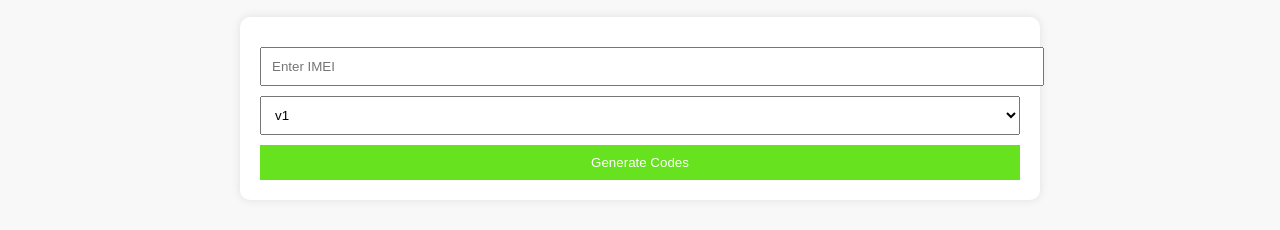
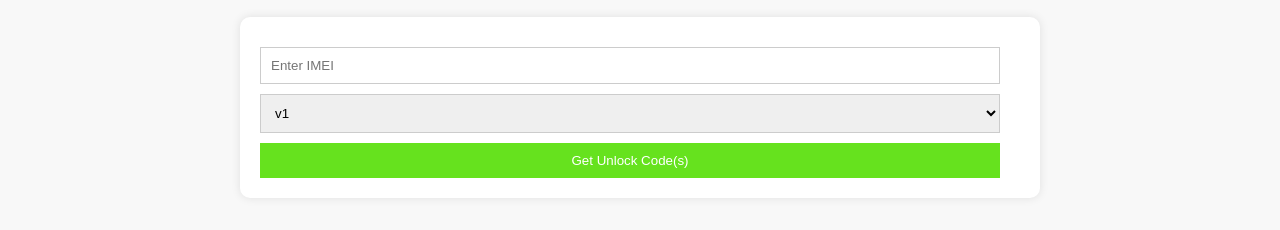
Before and after one commit to JoshAtticus/HCCWEB, a plain HTML site: page index.html in a window 1280 px wide. Shown: the part 220-450 px from the top of the page. Drawn offline with Linux system fonts and the light colour scheme.

Commit message:
more css magick

```diff
--- a/index.html
+++ b/index.html
@@ -92,9 +92,11 @@
         }
         form input, form select, form button {
             display: block;
-            width: 100%;
+            width: calc(100% - 20px); /* Adjust width to account for padding */
             padding: 10px;
             margin-top: 10px;
+            box-sizing: border-box; /* Include padding and border in the element's width */
+            border: 1px solid #ccc; /* Add a border for better visual structure */
         }
         form button {
             background-color: #66e21e;
@@ -148,7 +150,7 @@
                     <option value="v1">v1</option>
                     <option value="v2">v2</option>
                 </select>
-                <button type="submit">Generate Codes</button>
+                <button type="submit">Get Unlock Code(s)</button>
             </form>
             <div class="response" id="responseContainer" style="display: none;"></div>
         </section>
```
